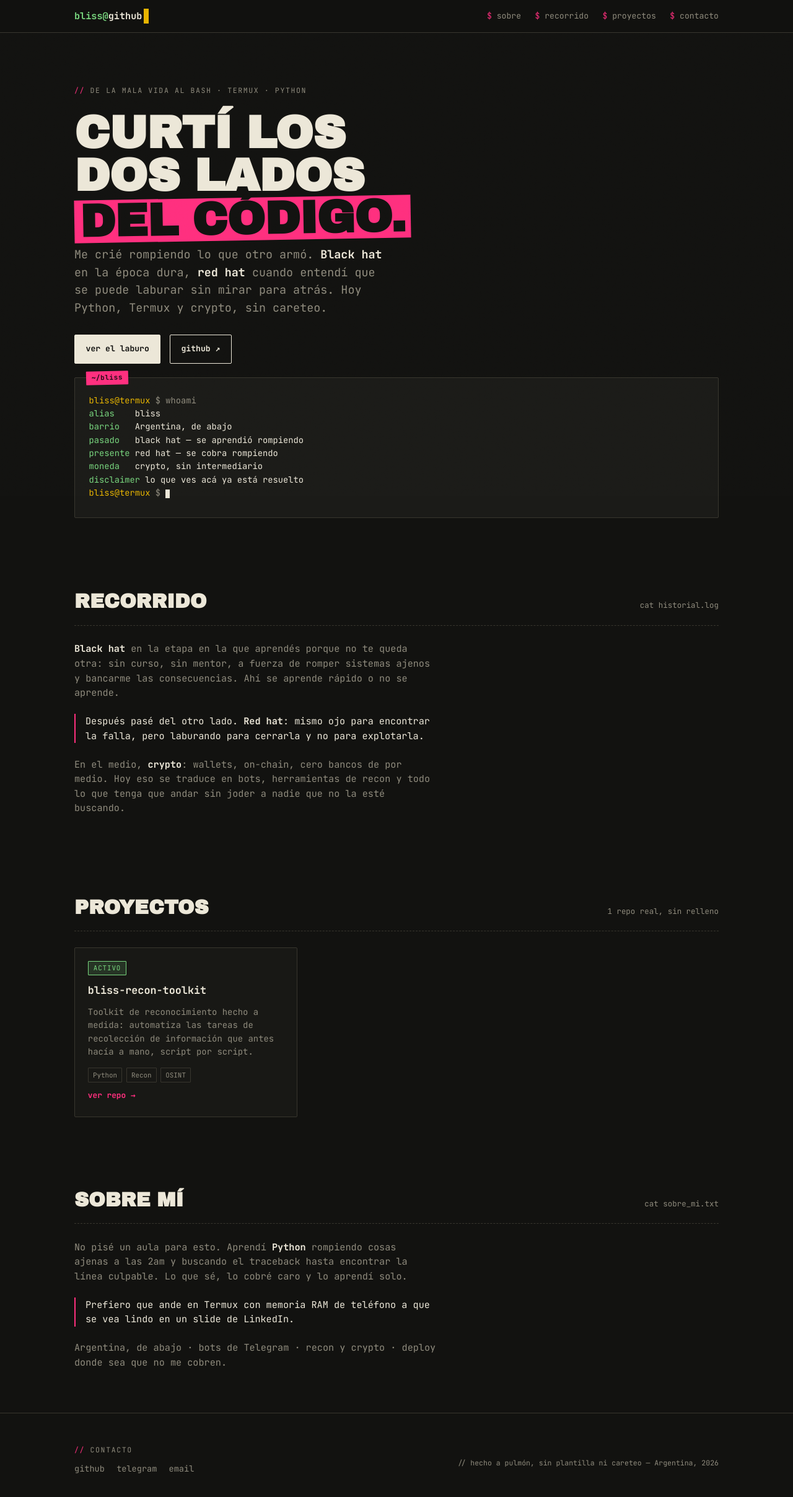
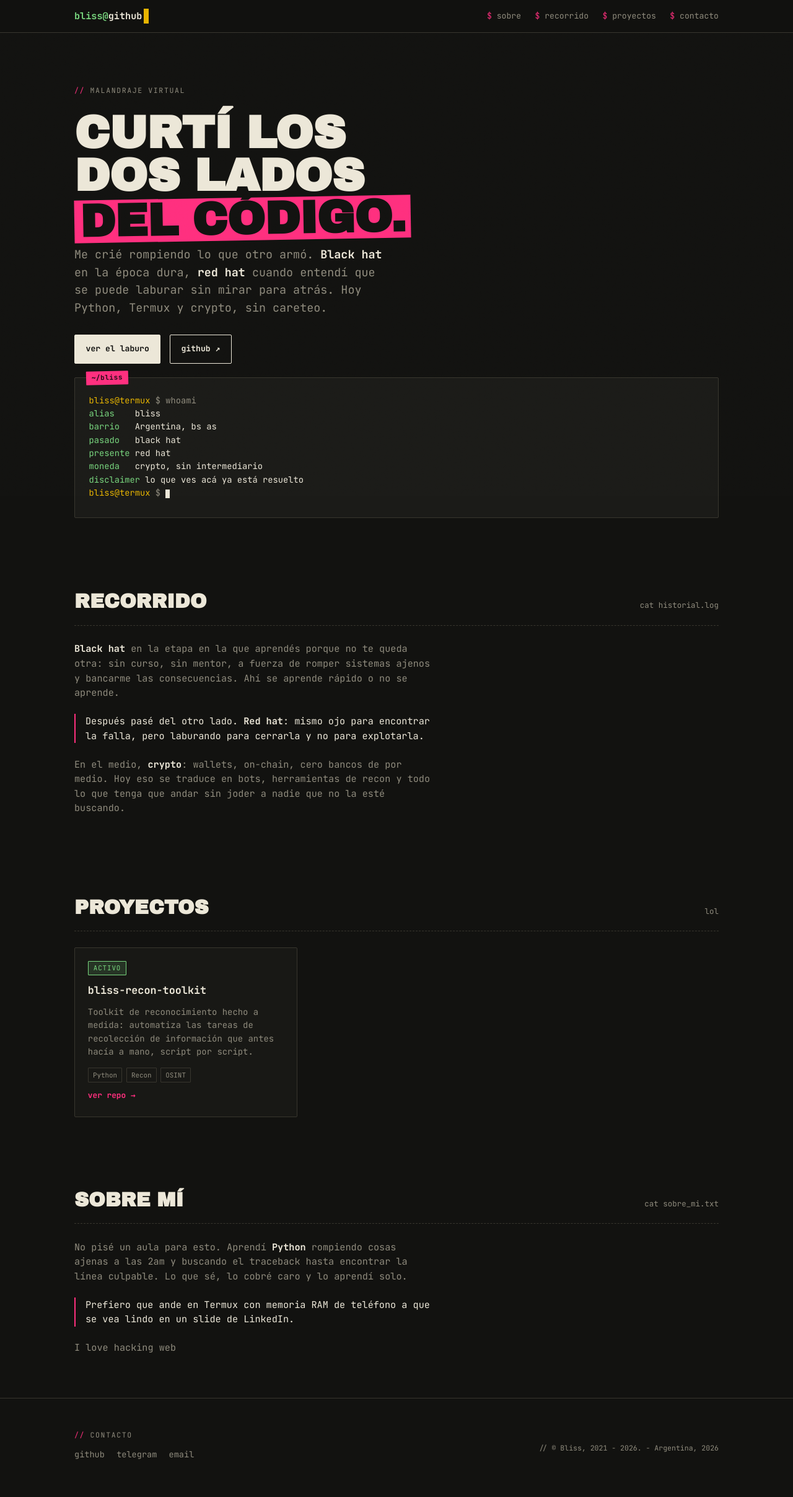
Before and after one commit to delitosvirtuales/delitosvirtuales.github.io, a plain HTML site: page index.html in a window 1280 px wide. Shown: the whole page at 62% size. Drawn offline with Linux system fonts and the light colour scheme.

Commit message:
Update index.html

```diff
--- a/index.html
+++ b/index.html
@@ -375,12 +375,12 @@
 
 <main>
   <section class="hero wrap">
-    <p class="eyebrow">de la mala vida al bash · termux · python</p>
+    <p class="eyebrow">malandraje virtual</p>
     <h1 class="title">curtí los<br>dos lados<br><span class="hl">del código.</span></h1>
     <p class="tagline">Me crié rompiendo lo que otro armó. <strong>Black hat</strong> en la época dura, <strong>red hat</strong> cuando entendí que se puede laburar sin mirar para atrás. Hoy Python, Termux y crypto, sin careteo.</p>
     <div class="cta-row">
       <a class="btn primary" href="#proyectos">ver el laburo</a>
-      <a class="btn ghost" href="https://github.com/" target="_blank" rel="noopener">github ↗</a>
+      <a class="btn ghost" href="https://github.com/delitosvirtuales" target="_blank" rel="noopener">github ↗</a>
     </div>
 
     <div class="term">
@@ -388,9 +388,9 @@
       <div class="term-body" id="termBody" aria-label="salida de terminal simulada">
         <div class="term-line"><span class="term-prompt">bliss@termux</span> $ whoami</div>
         <div class="term-line"><span class="k">alias</span>    <span class="v">bliss</span></div>
-        <div class="term-line"><span class="k">barrio</span>   <span class="v">Argentina, de abajo</span></div>
-        <div class="term-line"><span class="k">pasado</span>   <span class="v">black hat — se aprendió rompiendo</span></div>
-        <div class="term-line"><span class="k">presente</span> <span class="v">red hat — se cobra rompiendo</span></div>
+        <div class="term-line"><span class="k">barrio</span>   <span class="v">Argentina, bs as</span></div>
+        <div class="term-line"><span class="k">pasado</span>   <span class="v">black hat</span></div>
+        <div class="term-line"><span class="k">presente</span> <span class="v">red hat</span></div>
         <div class="term-line"><span class="k">moneda</span>   <span class="v">crypto, sin intermediario</span></div>
         <div class="term-line"><span class="k">disclaimer</span> <span class="v">lo que ves acá ya está resuelto</span></div>
         <div class="term-line"><span class="term-prompt">bliss@termux</span> $ <span class="term-cursor" aria-hidden="true"></span></div>
@@ -411,7 +411,7 @@
   <section id="proyectos" class="wrap">
     <div class="section-head">
       <h2>proyectos</h2>
-      <span class="count">1 repo real, sin relleno</span>
+      <span class="count">lol</span>
     </div>
     <div class="grid grid-single">
 
@@ -433,7 +433,7 @@
     </div>
     <p>No pisé un aula para esto. Aprendí <strong>Python</strong> rompiendo cosas ajenas a las 2am y buscando el traceback hasta encontrar la línea culpable. Lo que sé, lo cobré caro y lo aprendí solo.</p>
     <p class="quote">Prefiero que ande en Termux con memoria RAM de teléfono a que se vea lindo en un slide de LinkedIn.</p>
-    <p>Argentina, de abajo · bots de Telegram · recon y crypto · deploy donde sea que no me cobren.</p>
+    <p> I love hacking web</p>
   </section>
 </main>
 
@@ -442,12 +442,12 @@
     <div>
       <p class="eyebrow">contacto</p>
       <ul class="foot-links">
-        <li><a href="https://github.com/" target="_blank" rel="noopener">github</a></li>
-        <li><a href="https://t.me/" target="_blank" rel="noopener">telegram</a></li>
-        <li><a href="mailto:tu@correo.com">email</a></li>
+        <li><a href="https://github.com/delitosvirtuales" target="_blank" rel="noopener">github</a></li>
+        <li><a href="https://t.me/delitosvirtuales" target="_blank" rel="noopener">telegram</a></li>
+        <li><a href="mailto:69@terrorist.services">email</a></li>
       </ul>
     </div>
-    <p class="comment">// hecho a pulmón, sin plantilla ni careteo — Argentina, <span id="year"></span></p>
+    <p class="comment">// © Bliss, 2021 - 2026. - Argentina, <span id="year"></span></p>
   </div>
 </footer>
 
```
